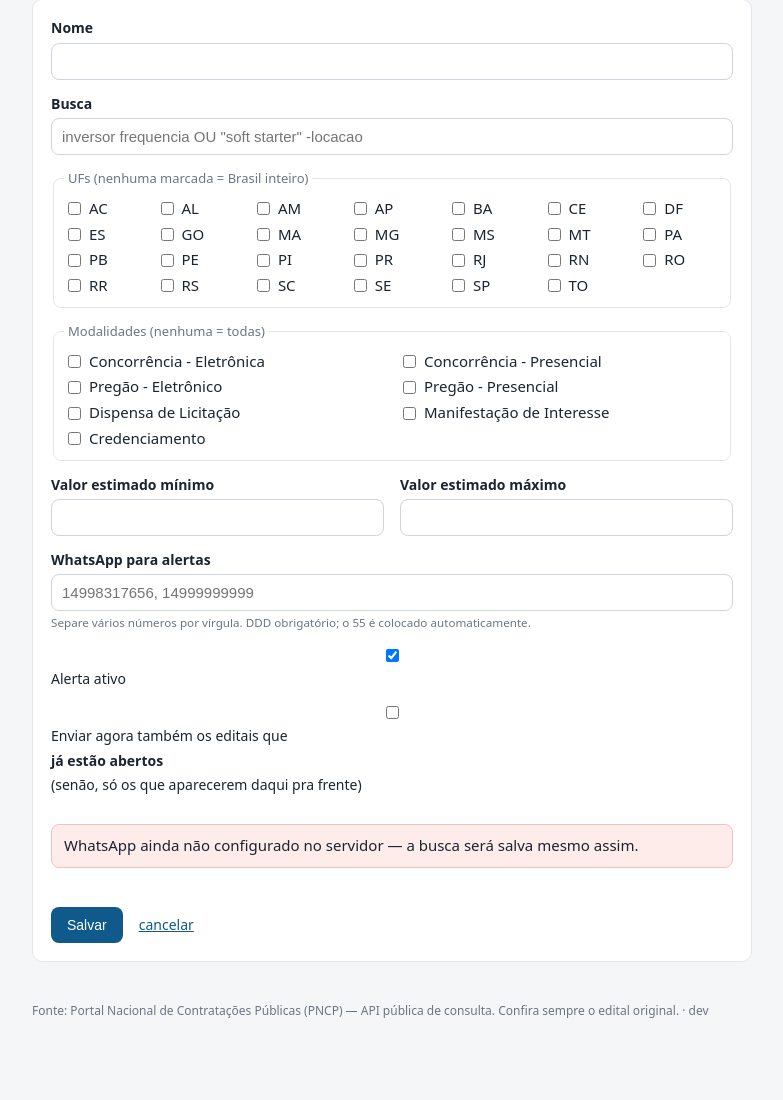
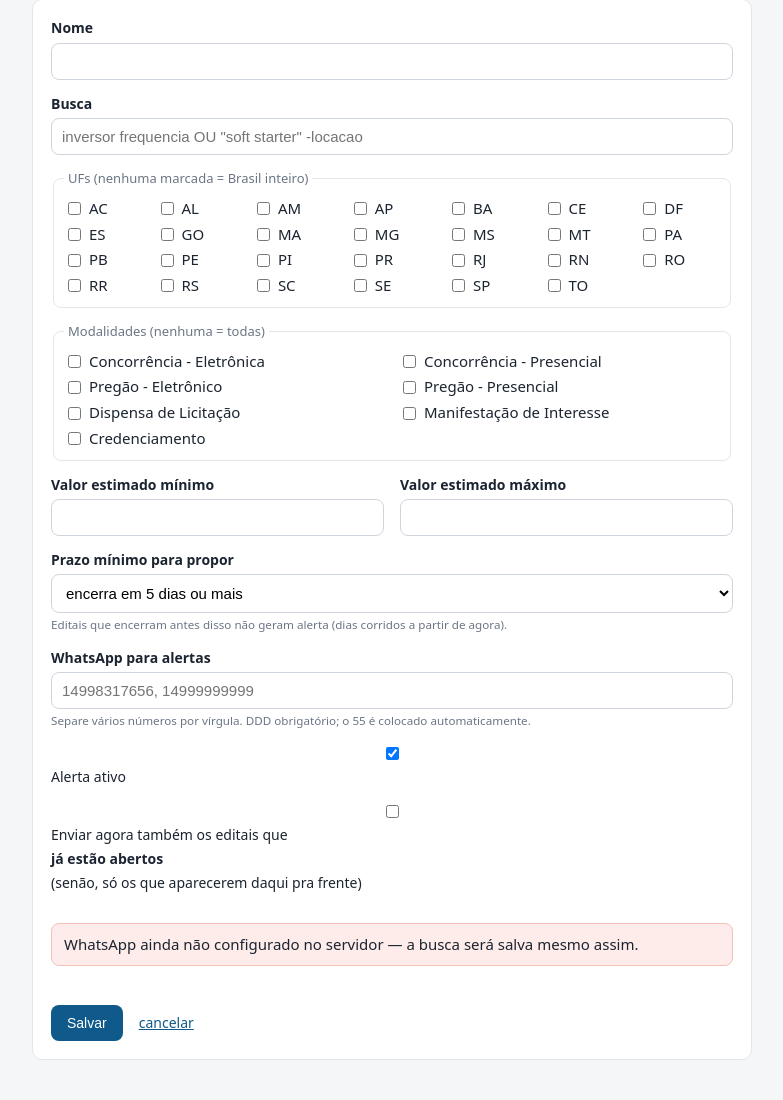
Before and after one commit to AURIOMTEC/radar-licitacoes, a FastAPI app: page /buscas/nova in a window 1280 px wide. Shown: the part 116-1216 px from the top of the page, without its empty margins (88-871 px from the left). Before the commit the page ends 1134 px from the top, so only its background shows below. Run offline with FastAPI, Linux system fonts and the light colour scheme.

Commit message:
Filtro "Prazo para propor": esconde editais que encerram cedo demais
Busca e buscas salvas ganham o prazo mínimo até o encerramento das
propostas (qualquer, 3, 5, 10 ou 15 dias corridos; padrão 5, ajustável por
PRAZO_MIN_PADRAO). Dispensas costumam sair com o aviso mínimo legal de 3
dias úteis, e isso enchia a lista de editais impossíveis de preparar.

Alertas respeitam o prazo da busca salva. Coluna nova buscas.prazo_min
criada por migração aditiva (ALTER TABLE ADD COLUMN, nunca apaga dados),
testada sobre um banco com o esquema anterior.

Co-Authored-By: Claude Opus 5.5 <noreply@anthropic.com>
Claude-Session: https://claude.ai/code/session_0111KUAStks5iWcYL4HNFCnH

```diff
--- a/app/alerts.py
+++ b/app/alerts.py
@@ -18,7 +18,8 @@ def filtros_da_busca(b) -> Filtros:
         consulta=b["consulta"],
         ufs=[u for u in (b["ufs"] or "").split(",") if u],
         modalidades=[int(m) for m in (b["modalidades"] or "").split(",") if m.strip().isdigit()],
-        valor_min=b["valor_min"], valor_max=b["valor_max"])
+        valor_min=b["valor_min"], valor_max=b["valor_max"],
+        prazo_min_dias=b["prazo_min"] if "prazo_min" in b.keys() else 0)
 
 
 _SQL_NAO_AVISADOS = " AND c.id NOT IN (SELECT contratacao_id FROM alertas WHERE busca_id=?)"
--- a/app/config.py
+++ b/app/config.py
@@ -86,6 +86,11 @@ ZAPI_INSTANCE_ID = _env("ZAPI_INSTANCE_ID")
 ZAPI_TOKEN = _env("ZAPI_TOKEN")
 ZAPI_CLIENT_TOKEN = _env("ZAPI_CLIENT_TOKEN")
 ALERTA_MAX_POR_MSG = _int("ALERTA_MAX_POR_MSG", 8)
+# Esconde editais que encerram em menos de N dias corridos (dá tempo de montar a
+# proposta). Dispensa: aviso mínimo de 3 dias úteis (art. 75 §3º Lei 14.133);
+# pregão de bens: 8 dias úteis (art. 55, I, a).
+PRAZO_MIN_PADRAO = _int("PRAZO_MIN_PADRAO", 5)
+PRAZO_OPCOES = [0, 3, 5, 10, 15]
 
 MODALIDADES = {
     1: "Leilão - Eletrônico", 2: "Diálogo Competitivo", 3: "Concurso",
--- a/app/db.py
+++ b/app/db.py
@@ -84,6 +84,7 @@ CREATE TABLE IF NOT EXISTS buscas (
     valor_min   REAL,
     valor_max   REAL,
     whatsapp    TEXT NOT NULL DEFAULT '',   -- números separados por vírgula
+    prazo_min   INTEGER NOT NULL DEFAULT 5, -- dias mínimos até o encerramento
     ativo       INTEGER NOT NULL DEFAULT 1,
     criado_em   TEXT NOT NULL
 );
@@ -127,6 +128,10 @@ def init() -> None:
     with _lock:
         con = connect()
         con.executescript(SCHEMA)
+        # Migrações aditivas (nunca apagam): colunas criadas depois da 1ª versão
+        cols = {r[1] for r in con.execute("PRAGMA table_info(buscas)")}
+        if "prazo_min" not in cols:
+            con.execute("ALTER TABLE buscas ADD COLUMN prazo_min INTEGER NOT NULL DEFAULT 5")
         con.commit()
         con.close()
 
--- a/app/main.py
+++ b/app/main.py
@@ -87,7 +87,8 @@ def num(v):
 
 
 tpl.env.filters.update(brl=brl, dt=dt, prazo=prazo, num=num)
-tpl.env.globals.update(UFS=config.UFS, MODALIDADES=config.MODALIDADES,
+tpl.env.globals.update(PRAZOS=config.PRAZO_OPCOES,
+                       UFS=config.UFS, MODALIDADES=config.MODALIDADES,
                        COLETA=config.MODALIDADES_COLETA, VERSAO=VERSAO)
 
 
@@ -103,6 +104,12 @@ def valor(s: str | None):
         return None
 
 
+def _prazo(v: str | None) -> int:
+    if v is None or v == "":
+        return config.PRAZO_MIN_PADRAO
+    return int(v) if v.isdigit() else config.PRAZO_MIN_PADRAO
+
+
 def filtros_req(req: Request) -> Filtros:
     qp = req.query_params
     return Filtros(
@@ -111,6 +118,7 @@ def filtros_req(req: Request) -> Filtros:
         modalidades=[int(m) for m in qp.getlist("mod") if m.isdigit()],
         valor_min=valor(qp.get("vmin")), valor_max=valor(qp.get("vmax")),
         incluir_encerrados=qp.get("enc") == "1",
+        prazo_min_dias=_prazo(qp.get("prazo")),
         ordem=qp.get("ordem", "encerramento"))
 
 
@@ -190,7 +198,7 @@ def busca_form(request: Request, bid: int | None = None):
         f = filtros_req(request)
         b = {"id": None, "nome": f.consulta, "consulta": f.consulta, "ufs": ",".join(f.ufs),
              "modalidades": ",".join(map(str, f.modalidades)), "valor_min": f.valor_min,
-             "valor_max": f.valor_max, "whatsapp": "", "ativo": 1}
+             "valor_max": f.valor_max, "whatsapp": "", "ativo": 1, "prazo_min": f.prazo_min_dias}
     b["ufs_l"] = [u for u in (b["ufs"] or "").split(",") if u]
     b["mods_l"] = [int(m) for m in (b["modalidades"] or "").split(",") if m.strip().isdigit()]
     return tpl.TemplateResponse(request, "busca_form.html", {"b": b, "wa_ativo": whatsapp.ativo()})
@@ -212,6 +220,7 @@ async def busca_salvar(request: Request):
         "ufs": ",".join(u for u in fm.getlist("uf") if u in config.UFS),
         "modalidades": ",".join(m for m in fm.getlist("mod") if m.isdigit()),
         "valor_min": valor(fm.get("vmin")), "valor_max": valor(fm.get("vmax")),
+        "prazo_min": _prazo(fm.get("prazo")),
         "whatsapp": ", ".join(whatsapp.numeros(fm.get("whatsapp") or "")),
         "ativo": 1 if fm.get("ativo") else 0,
     }
--- a/app/search.py
+++ b/app/search.py
@@ -3,6 +3,7 @@ from __future__ import annotations
 
 import html
 from dataclasses import dataclass, field
+from datetime import timedelta
 
 from . import config, db
 from .collector import agora, iso
@@ -23,6 +24,7 @@ class Filtros:
     modalidades: list[int] = field(default_factory=list)
     valor_min: float | None = None
     valor_max: float | None = None
+    prazo_min_dias: int = 0      # encerramento a pelo menos N dias de agora
     incluir_encerrados: bool = False
     ordem: str = "encerramento"
 
@@ -30,8 +32,9 @@ class Filtros:
 def _where(f: Filtros, params: list) -> str:
     w = []
     if not f.incluir_encerrados:
+        limite = agora() + timedelta(days=max(0, f.prazo_min_dias or 0))
         w.append("(c.data_encerramento IS NULL OR c.data_encerramento >= ?)")
-        params.append(iso(agora()))
+        params.append(iso(limite))
     if f.ufs:
         w.append(f"c.uf IN ({','.join('?' * len(f.ufs))})")
         params += f.ufs
--- a/app/static/style.css
+++ b/app/static/style.css
@@ -90,6 +90,7 @@ td.acoes form{display:inline}
 .form{background:var(--card);border:1px solid var(--line);border-radius:10px;padding:18px;display:grid;gap:14px;max-width:720px}
 .form>label{display:grid;gap:4px;font-weight:600;font-size:14px}
 .form input:not([type=checkbox]){padding:9px 10px;border:1px solid #cfd5dc;border-radius:8px;font-size:15px;font-weight:400}
+.form select{padding:9px 10px;border:1px solid #cfd5dc;border-radius:8px;font-size:15px;font-weight:400;background:#fff}
 .form small{font-weight:400;color:var(--mut)}
 .form .chk{font-weight:400}
 fieldset{border:1px solid var(--line);border-radius:8px;padding:10px}
--- a/app/templates/busca_form.html
+++ b/app/templates/busca_form.html
@@ -16,6 +16,11 @@
     <label>Valor estimado mínimo <input name="vmin" value="{{ b.valor_min|num if b.valor_min is not none }}" inputmode="decimal"></label>
     <label>Valor estimado máximo <input name="vmax" value="{{ b.valor_max|num if b.valor_max is not none }}" inputmode="decimal"></label>
   </div>
+  <label>Prazo mínimo para propor
+    <select name="prazo">
+      {% for d in PRAZOS %}<option value="{{d}}" {{ 'selected' if (b.prazo_min if b.prazo_min is not none else 5) == d }}>{{ 'qualquer prazo' if d == 0 else 'encerra em %d dias ou mais' % d }}</option>{% endfor %}
+    </select>
+    <small>Editais que encerram antes disso não geram alerta (dias corridos a partir de agora).</small></label>
   <label>WhatsApp para alertas <input name="whatsapp" value="{{ b.whatsapp }}" placeholder="14998317656, 14999999999">
     <small>Separe vários números por vírgula. DDD obrigatório; o 55 é colocado automaticamente.</small></label>
   <label class="chk"><input type="checkbox" name="ativo" value="1" {{ 'checked' if b.ativo }}> Alerta ativo</label>
--- a/app/templates/buscas.html
+++ b/app/templates/buscas.html
@@ -14,9 +14,9 @@
   {% for b in buscas %}
   <tr class="{{ '' if b.ativo else 'off' }}">
     <td><b>{{ b.nome }}</b>{% if not b.ativo %} <span class="tag cinza">pausada</span>{% endif %}</td>
-    <td><a href="/?q={{ b.consulta|urlencode }}{% for u in b.ufs.split(',') if u %}&uf={{u}}{% endfor %}{% for m in b.modalidades.split(',') if m %}&mod={{m}}{% endfor %}"><code>{{ b.consulta }}</code></a></td>
+    <td><a href="/?q={{ b.consulta|urlencode }}{% for u in b.ufs.split(',') if u %}&uf={{u}}{% endfor %}{% for m in b.modalidades.split(',') if m %}&mod={{m}}{% endfor %}&prazo={{ b.prazo_min }}"><code>{{ b.consulta }}</code></a></td>
     <td class="mut">{{ b.ufs or 'todas UFs' }}{% if b.modalidades %} · {{ b.modalidades.split(',')|length }} modal.{% endif %}
-      {% if b.valor_min %} · ≥ {{ b.valor_min|brl }}{% endif %}{% if b.valor_max %} · ≤ {{ b.valor_max|brl }}{% endif %}</td>
+      {% if b.valor_min %} · ≥ {{ b.valor_min|brl }}{% endif %}{% if b.valor_max %} · ≤ {{ b.valor_max|brl }}{% endif %}{% if b.prazo_min %} · prazo ≥ {{ b.prazo_min }} d{% endif %}</td>
     <td class="mut">{{ b.whatsapp or '—' }}</td>
     <td>{{ b.enviados }}{% if b.ultimo %}<div class="mut">{{ b.ultimo|dt }}</div>{% endif %}</td>
     <td class="acoes">
--- a/app/templates/index.html
+++ b/app/templates/index.html
@@ -21,6 +21,10 @@
     </details>
     <label class="campo">Valor de <input name="vmin" value="{{ f.valor_min|num if f.valor_min is not none }}" inputmode="decimal" placeholder="mín."></label>
     <label class="campo">até <input name="vmax" value="{{ f.valor_max|num if f.valor_max is not none }}" inputmode="decimal" placeholder="máx."></label>
+    <label class="campo">Prazo para propor
+      <select name="prazo">
+        {% for d in PRAZOS %}<option value="{{d}}" {{ 'selected' if f.prazo_min_dias == d }}>{{ 'qualquer' if d == 0 else '≥ %d dias' % d }}</option>{% endfor %}
+      </select></label>
     <label class="campo">Ordenar
       <select name="ordem">
         {% for k, n in [('encerramento','Prazo mais curto'),('relevancia','Relevância'),('valor','Maior valor'),('publicacao','Mais recentes')] %}
```
Also changed, not shown: tests/test_pipeline.py (+9 -2 lines).
